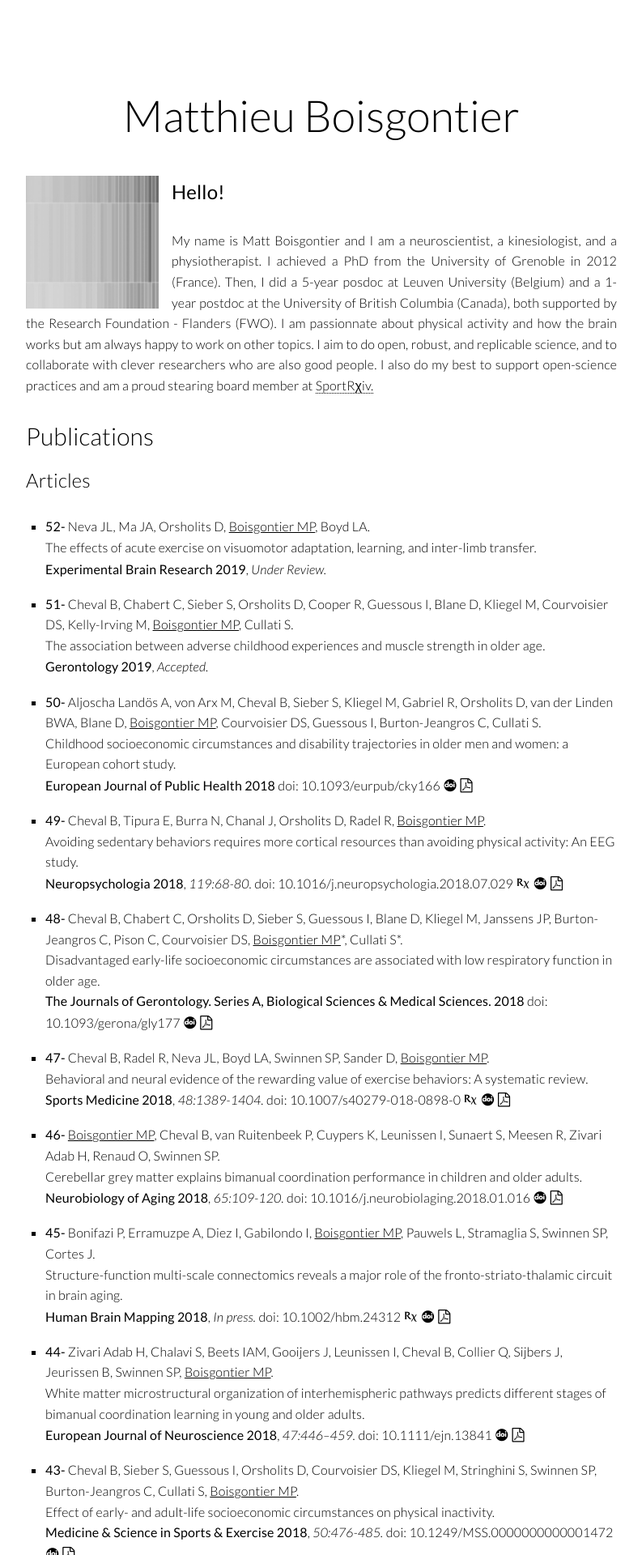
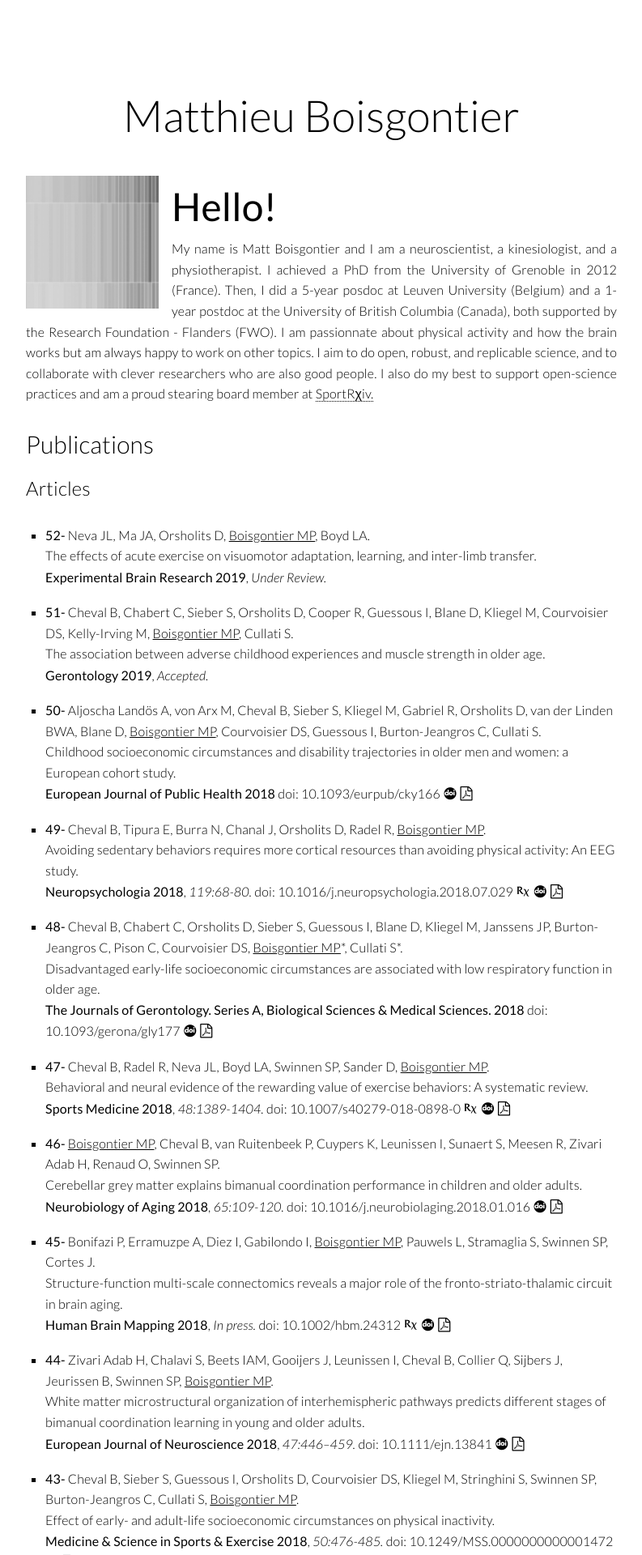
Before and after one commit to matthieuboisgontier/matthieuboisgontier.github.io, a Jekyll site: the page built from index.html, in a window 1280 px wide. Shown: the top 1920 px of the page at 81% size, without its empty margins (243-1036 px from the left). Built offline with Jekyll 4.4.1, drawn with Linux system fonts in a browser that asks for light colours; nearby versions of some CDN libraries; some web fonts are replaced; a script that is not in the unit is left out; comment, search, counter and statistics services are not loaded.

Commit message:
Update me.html

```diff
--- a/_includes/me.html
+++ b/_includes/me.html
@@ -1,6 +1,6 @@
 <p> <img src="/images/favicons/mstile-144x144.png">
   <p>
-    <b><h2>Hello!</h2></b><br/>
+    <b><font size="10">Hello!</font></b><br/>
     My name is Matt Boisgontier and I am a neuroscientist, a kinesiologist, and a physiotherapist.
     I achieved a PhD from the University of Grenoble in 2012 (France).
     Then, I did a 5-year posdoc at Leuven University (Belgium) and a 1-year postdoc at the University of British Columbia (Canada), both supported by the Research Foundation - Flanders (FWO).
```
